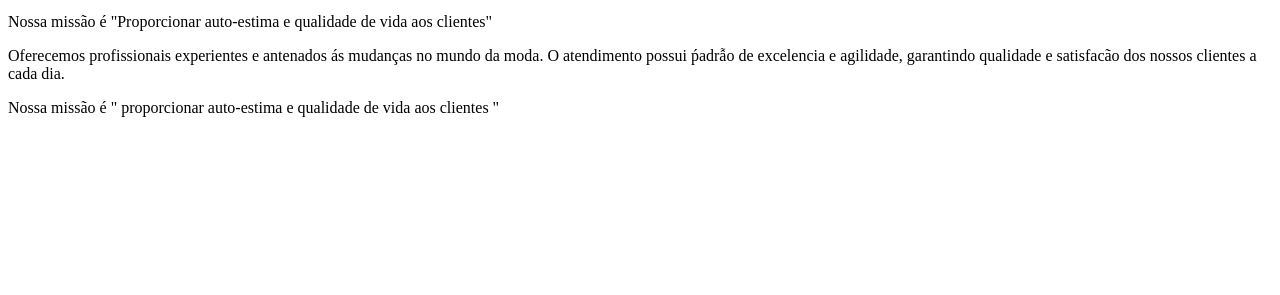
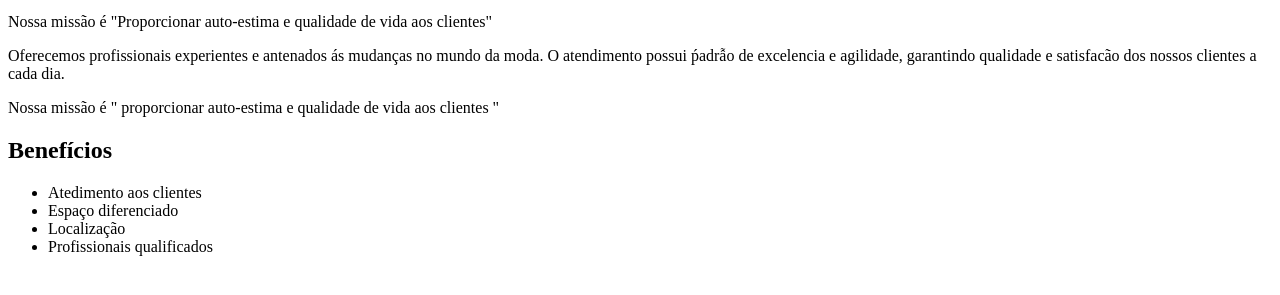
Before and after one commit to cruzgraziele/Barbeariaalura, a plain HTML site: page index.html in a window 1280 px wide. Shown: the part 145-440 px from the top of the page. Drawn offline with Linux system fonts and the light colour scheme.

Commit message:
Update index.html

```diff
--- a/index.html
+++ b/index.html
@@ -15,6 +15,23 @@
     </p>
 <p> Nossa missão é " proporcionar auto-estima e qualidade de vida aos clientes "
 </p>
-    <p></p>
+    <p>
+</p>
+   <div class="beneficios">
+
+       <h2>Benefícios</h2>
+       <ul>
+           <li>Atedimento aos clientes</li>
+           <li>Espaço diferenciado</li>
+           <li>Localização</li>
+           <li>Profissionais qualificados</li>
+       </ul>
+   </div>
+
+
+
+
+
+
 </body>
 </html>
```
